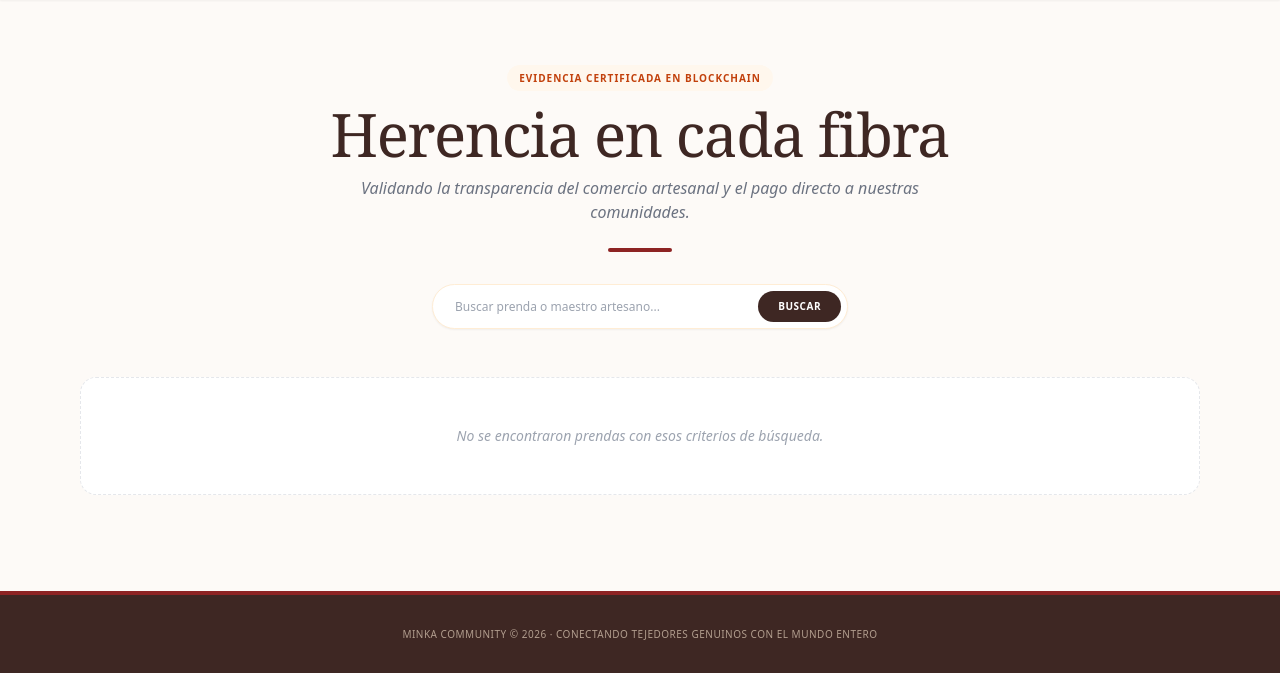
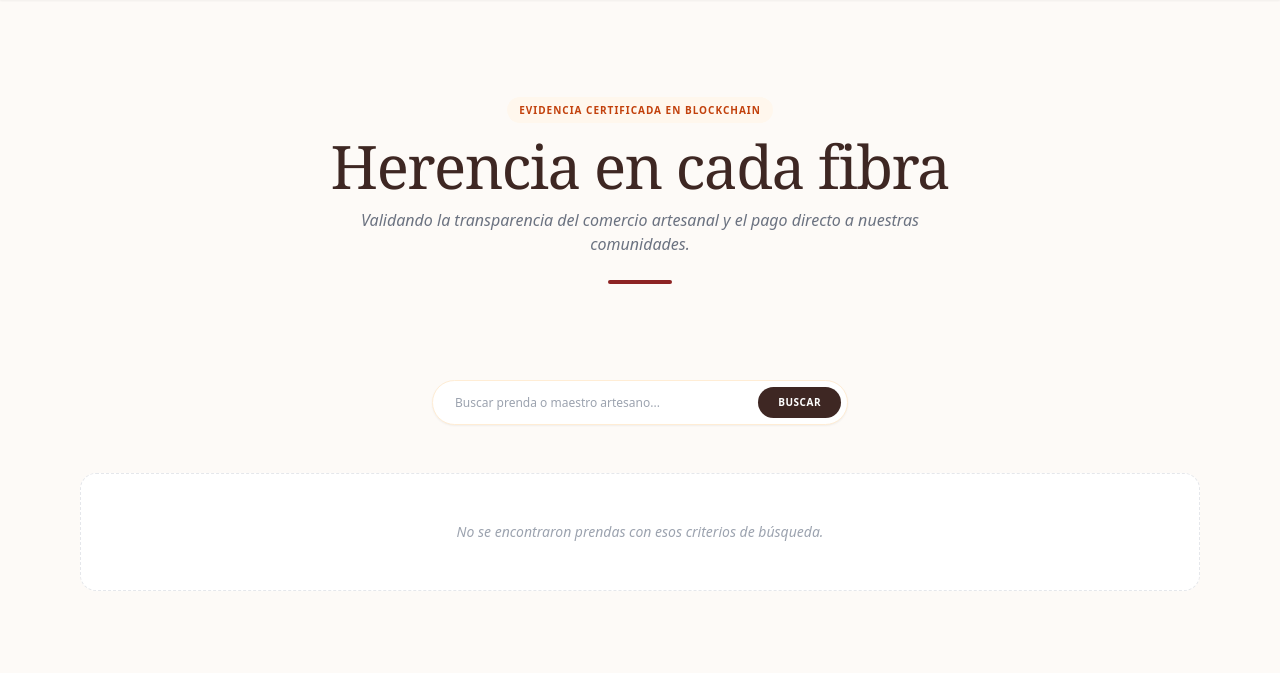
Before and after one commit to lapaza251ds03-hub/proyecto-artesanos, a Flask app: page / in a window 1280 px wide. Shown: the part 73-746 px from the top of the page. Run offline with Flask 3, Linux system fonts and the light colour scheme; data that the repository does not hold is empty; some libraries are stand-ins or nearby versions.

Commit message:
Update catalogo.html

```diff
--- a/templates/catalogo.html
+++ b/templates/catalogo.html
@@ -21,7 +21,7 @@
         </a>
     </nav>
 
-    <header class="max-w-6xl mx-auto text-center px-4 pt-16 pb-8">
+    <header class="max-w-6xl mx-auto text-center px-4 py-16 md:py-24">
         <span class="text-[10px] font-bold uppercase tracking-widest text-orange-700 bg-orange-50 px-3 py-1.5 rounded-full">Evidencia Certificada en Blockchain</span>
         <h1 class="font-serif text-4xl md:text-6xl text-[#3e2723] mt-4 tracking-tight leading-none">Herencia en cada fibra</h1>
         <p class="text-sm md:text-base text-gray-500 italic mt-3 max-w-xl mx-auto">Validando la transparencia del comercio artesanal y el pago directo a nuestras comunidades.</p>
```
